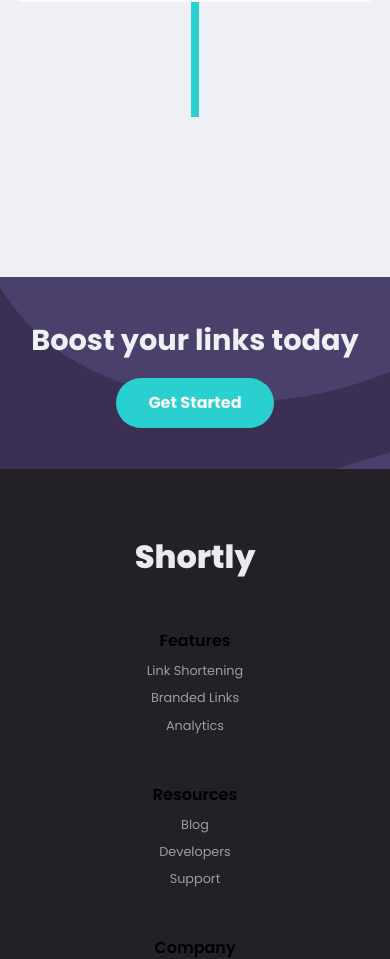
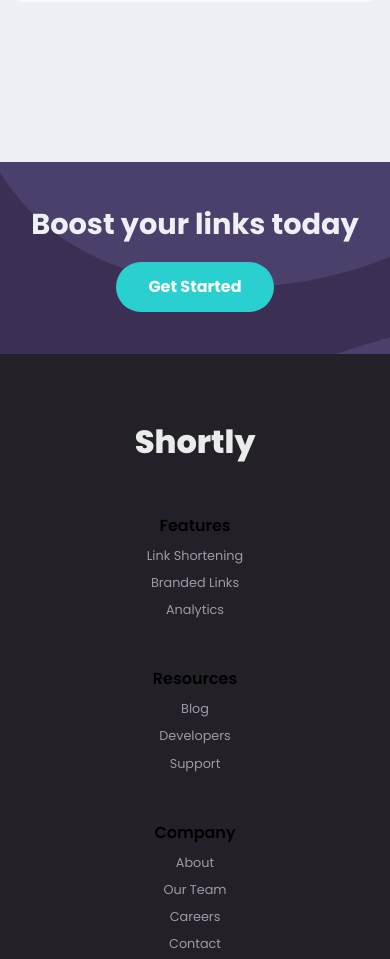
Before and after one commit to cole319/url-shortener-frontend-mentor, a Next.js app: page / in a window 390 px wide. Shown: the part 1980-2939 px from the top of the page. Built offline with nearby package versions, Linux system fonts and the light colour scheme.

Commit message:
boost section ui update

```diff
--- a/app/components/AdvancedStats.tsx
+++ b/app/components/AdvancedStats.tsx
@@ -24,7 +24,7 @@ export default function AdvancedStats() {
       </article>
       {/* Advanced Statistics Cards */}
       <div className="flex justify-center items-center">
-        <div className="flex flex-col gap-[5rem] lg:grid lg:grid-cols-3 lg:grid-rows-1 lg:gap-[3rem] h-[110vh] lg:h-[40vh] relative">
+        <div className="flex flex-col gap-[5rem] lg:grid lg:grid-cols-3 lg:grid-rows-1 lg:gap-[3rem] h-fit lg:h-[40vh] relative">
           <CyanStraightLineHorizontal />
           <CyanStraightLineVertical />
 
--- a/app/components/Boost.tsx
+++ b/app/components/Boost.tsx
@@ -3,7 +3,7 @@ import Button from "./Button";
 
 export default function Boost() {
   return (
-    <div className="px-[1rem] lg:px-[10rem] py-[6rem] bg-[url('/assets/images/bg-boost-desktop.svg')] h-[10rem] bg-[var(--dark-violet)] flex flex-col gap-[1rem] items-center justify-center">
+    <div className="px-[1rem] lg:px-[10rem] py-[6rem] bg-[url('/assets/images/bg-boost-desktop.svg')] h-fit xs:h-[10rem] bg-[var(--dark-violet)] flex flex-col gap-[1rem] items-center justify-center text-center">
       <h1 className="text-[var(--light-violet)] font-bold text-[1.8rem] lg:text-[2rem]">
         Boost your links today
       </h1>
```
